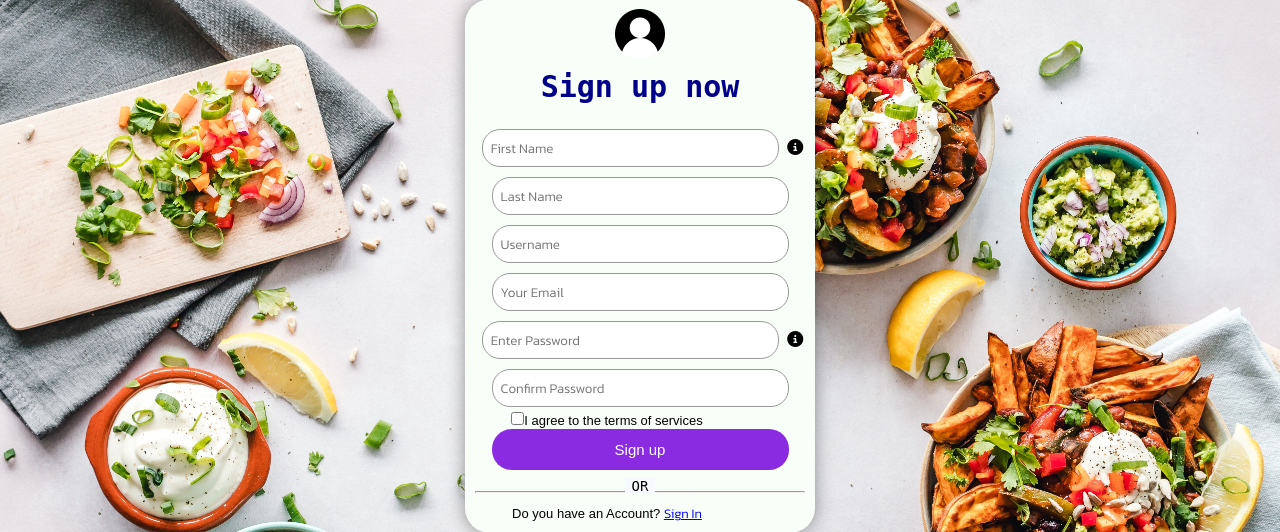
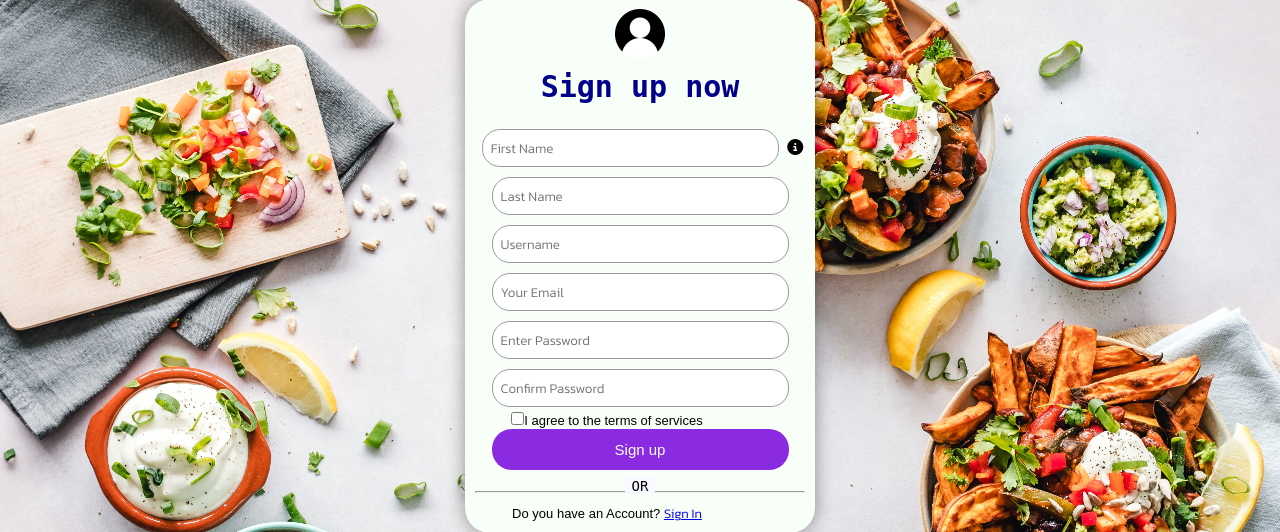
Before and after one commit to Yogesh-satyam/Recipe-Sharing-Website, a Django app: template templates/user/signup.html in a window 1280 px wide. Shown: the part 103-635 px from the top of the page. Run offline with Django 4.2, Linux system fonts and the light colour scheme; the template is opened without the code that fills it, so the values that code supplies are empty; some libraries are stand-ins or nearby versions.

Commit message:
password infomation icon removed

```diff
--- a/templates/user/signup.html
+++ b/templates/user/signup.html
@@ -85,11 +85,10 @@
       <input type="text" class="input-box" name='username' placeholder="Username" required>
 
       <input type="email" class="input-box" name='email' placeholder="Your Email" required>
-      <div class="flex-between form-group">
+
+
       <input type="password" class="input-box" name='password' placeholder="Enter Password" required>
-      <i class="fa-solid fa-circle-info information"></i>
-        <span class="information-message hidden">There should be no numeric character</span>
-      </div>
+
       <input type="password" class="input-box" name='cnf-password' placeholder="Confirm Password" required>
       <p><span><input type="checkbox" required></span>I agree to the terms of services</p>
       <button type="submit" class="signup-btn">Sign up</button>
```
